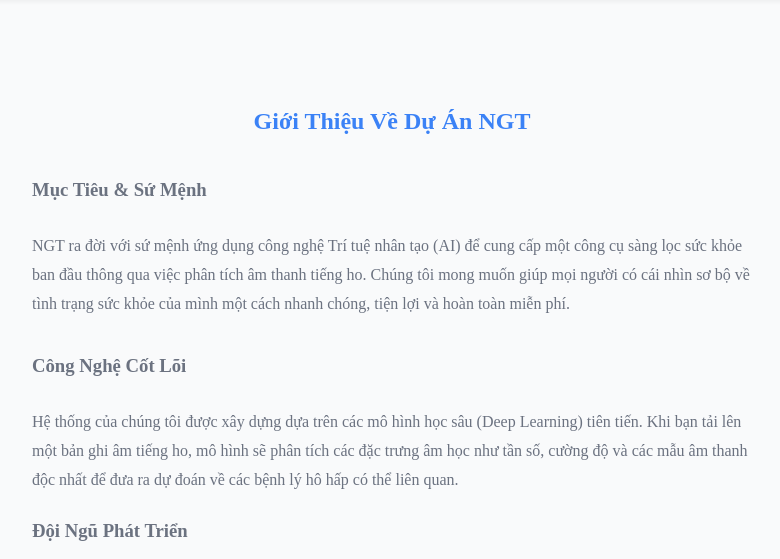
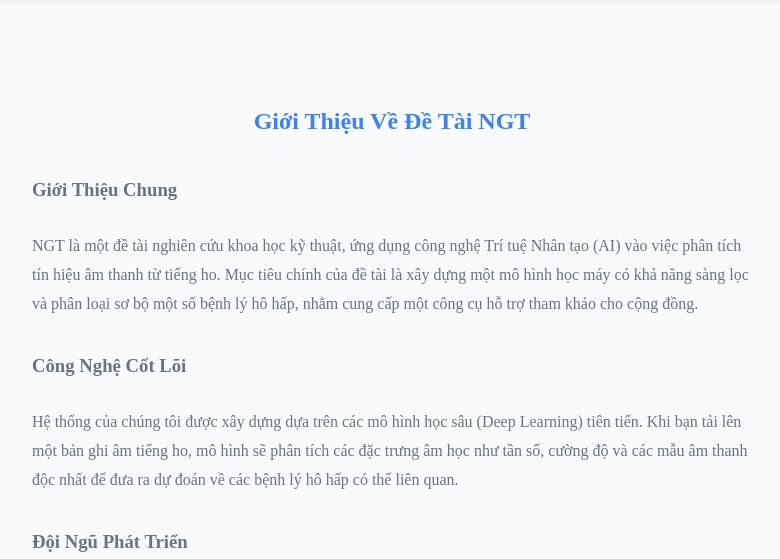
Before and after one commit to lptoan109/NCKH_NGT, a Flask app: page /about in a window 1280 px wide. Shown: the part 79-638 px from the top of the page, without its empty margins (248-1028 px from the left). Run offline with Flask 3, Linux system fonts and the light colour scheme.

Commit message:
Update about.html

```diff
--- a/Website/templates/about.html
+++ b/Website/templates/about.html
@@ -4,6 +4,7 @@
 
 {% block content %}
 <style>
+    /* Style gốc của bạn, đã hoàn lại màu disclaimer */
     .about-container {
         max-width: 800px;
         margin: 40px auto;
@@ -26,6 +27,7 @@
         padding-bottom: 10px;
         margin-bottom: 15px;
    }
+    /* --- ĐÃ HOÀN LẠI CSS GỐC CỦA BẠN --- */
    .disclaimer {
         background-color: #f8d7da;
         color: #721c24;
@@ -36,12 +38,13 @@
 </style>
 
 <div class="about-container">
-    <h2>Giới Thiệu Về Dự Án NGT</h2>
+   <h2>Giới Thiệu Về Đề Tài NGT</h2>
 
        <div class="about-section">
-         <h3>Mục Tiêu & Sứ Mệnh</h3>
+        <h3>Giới Thiệu Chung</h3>
         <p>
-             NGT ra đời với sứ mệnh ứng dụng công nghệ Trí tuệ nhân tạo (AI) để cung cấp một công cụ sàng lọc sức khỏe ban đầu thông qua việc phân tích âm thanh tiếng ho. Chúng tôi mong muốn giúp mọi người có cái nhìn sơ bộ về tình trạng sức khỏe của mình một cách nhanh chóng, tiện lợi và hoàn toàn miễn phí.
+           NGT là một đề tài nghiên cứu khoa học kỹ thuật, ứng dụng công nghệ Trí tuệ Nhân tạo (AI) vào việc phân tích tín hiệu âm thanh từ tiếng ho.
+            Mục tiêu chính của đề tài là xây dựng một mô hình học máy có khả năng sàng lọc và phân loại sơ bộ một số bệnh lý hô hấp, nhằm cung cấp một công cụ hỗ trợ tham khảo cho cộng đồng.
         </p>
    </div>
 
@@ -49,8 +52,7 @@
         <h3>Công Nghệ Cốt Lõi</h3>
         <p>
            Hệ thống của chúng tôi được xây dựng dựa trên các mô hình học sâu (Deep Learning) tiên tiến. Khi bạn tải lên một bản ghi âm tiếng ho, mô hình sẽ phân tích các đặc trưng âm học như tần số, cường độ và các mẫu âm thanh độc nhất để đưa ra dự đoán về các bệnh lý hô hấp có thể liên quan.
-
-    <div class="about-section">
+        </p> </div>    <div class="about-section">
         <h3>Đội Ngũ Phát Triển</h3>
         <p>
         Dự án NGT được xây dựng và phát triển bởi nhóm khoa học kĩ thuật của trường THCS Nguyễn Gia Thiều, những người có đam mê với công nghệ và mong muốn tạo ra các sản phẩm hữu ích cho cộng đồng.
```
Lines whose indentation alone changed are shown as unchanged.
